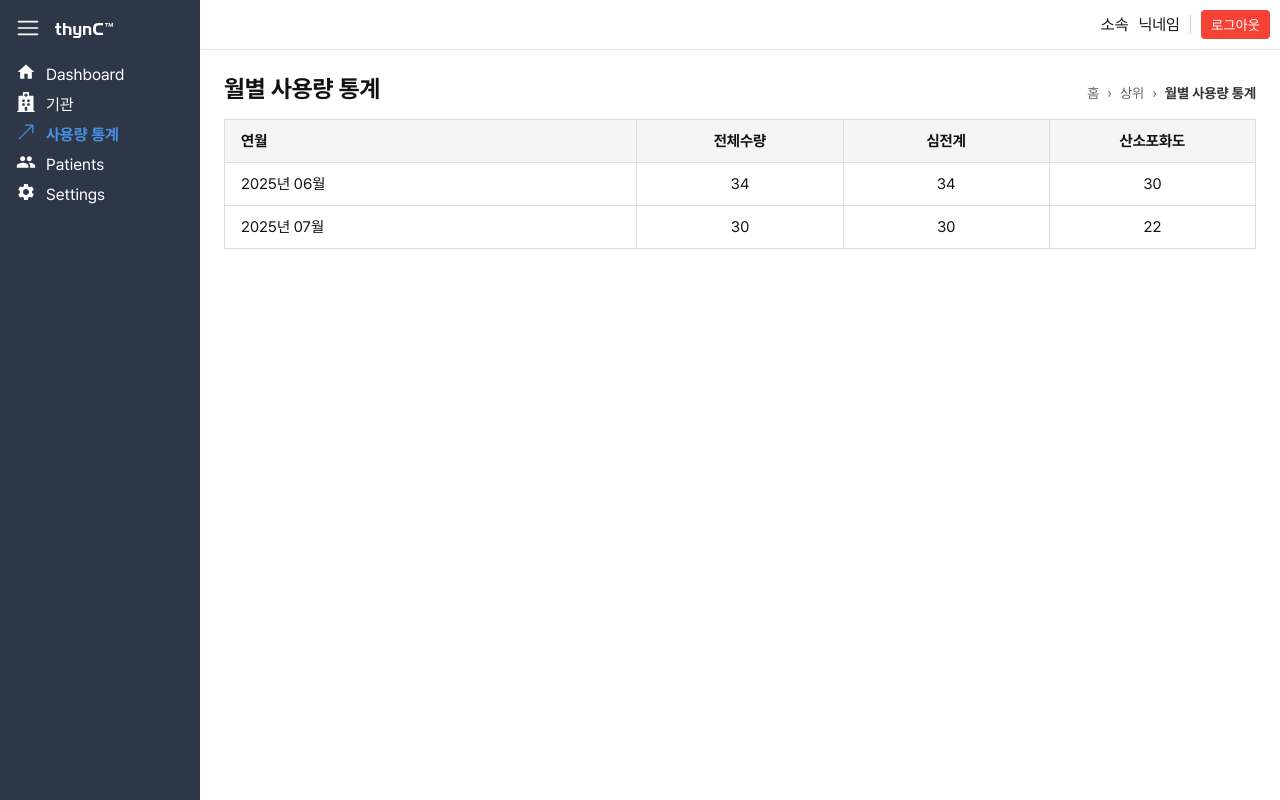
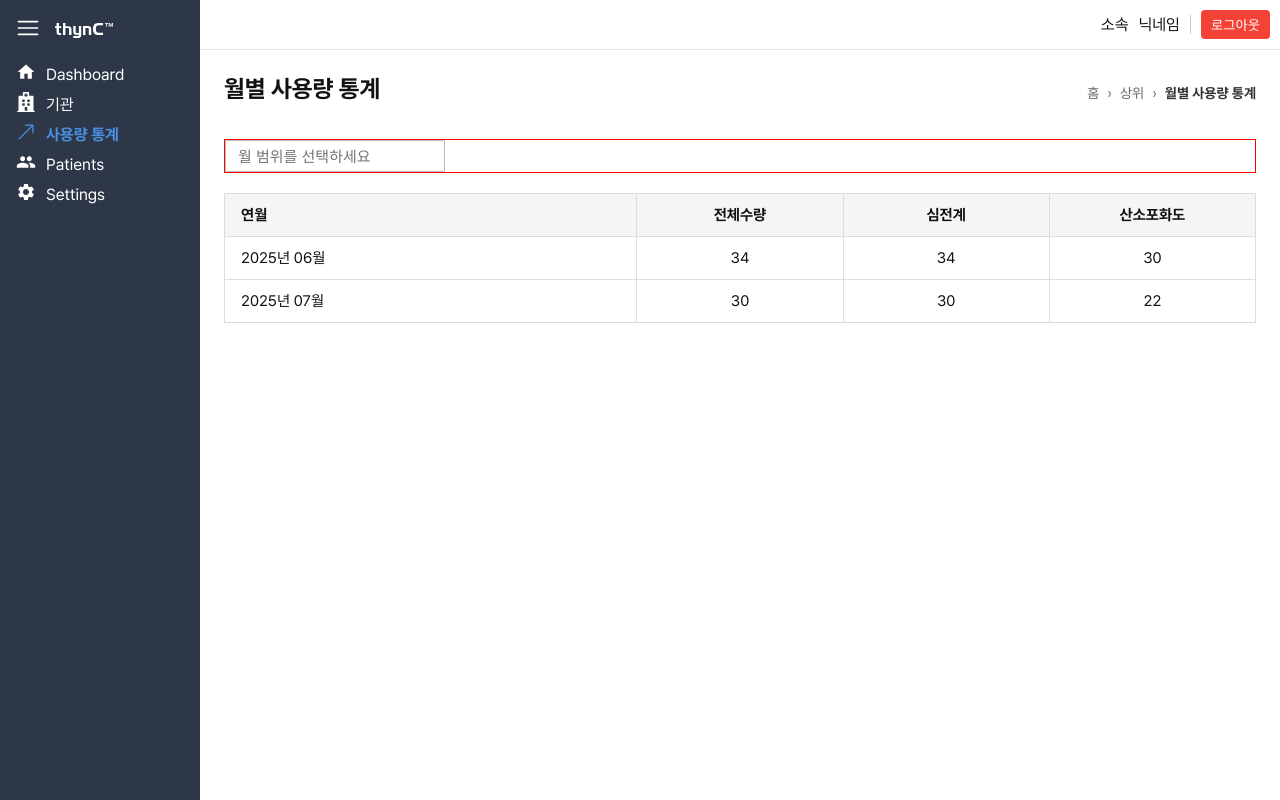
Before and after one commit to sizi7/control-system, a React (Vite) app: page /control-system/usagestats/monthly in a window 1280 px wide. Built offline with nearby package versions, Linux system fonts and the light colour scheme.

Commit message:
datePicker css 수정

```diff
--- a/src/App.css
+++ b/src/App.css
@@ -0,0 +1,95 @@
+/* Modal */
+.buttonGroup {
+    display: flex;
+    justify-content: center;
+    gap: 8px;
+    margin-top: 20px;
+}
+
+/* datepicker css */
+.datepickerInput {
+    height: 32px;
+    padding: 0 12px;
+    font-size: 15px;
+    border-radius: 1px;
+    border: 1px solid #BBBBBB;
+    width: 220px;
+    cursor: pointer;
+}
+
+.customCalendar {
+    font-family: 'Pretendard', sans-serif;
+    border-radius: 8px;
+    box-shadow: 0 6px 12px rgba(0, 0, 0, 0.1);
+    border: none;
+    overflow: hidden;
+}
+
+.react-datepicker__header {
+    background-color: #e8f0ff;
+    border-bottom: none;
+}
+
+.react-datepicker__month-text {
+    font-size: 14px;
+    padding: 8px 0;
+    margin: 4px auto;
+    border-radius: 6px;
+}
+
+.react-datepicker__month-text:hover {
+    background-color: #d2e4ff;
+    color: #145cc0;
+}
+
+.react-datepicker__month-text--selected {
+    background-color: #145cc0;
+    color: #fff;
+}
+
+
+.react-datepicker__day--selected,
+.react-datepicker__day--in-selecting-range,
+.react-datepicker__day--in-range,
+.react-datepicker__month-text--selected,
+.react-datepicker__month-text--in-selecting-range,
+.react-datepicker__month-text--in-range,
+.react-datepicker__quarter-text--selected,
+.react-datepicker__quarter-text--in-selecting-range,
+.react-datepicker__quarter-text--in-range,
+.react-datepicker__year-text--selected,
+.react-datepicker__year-text--in-selecting-range,
+.react-datepicker__year-text--in-range {
+    background-color: #0066BB !important;
+}
+
+.react-datepicker__day--keyboard-selected,
+.react-datepicker__month-text--keyboard-selected,
+.react-datepicker__quarter-text--keyboard-selected,
+.react-datepicker__year-text--keyboard-selected {
+    background-color: #0088FF !important;
+    color: #FFFFFF !important;
+}
+
+.react-datepicker__day:not([aria-disabled=true]):hover,
+.react-datepicker__month-text:not([aria-disabled=true]):hover,
+.react-datepicker__quarter-text:not([aria-disabled=true]):hover,
+.react-datepicker__year-text:not([aria-disabled=true]):hover {
+    background: rgba(0, 136, 255, 0.2) !important;
+    color: #0088FF !important
+}
+
+
+.react-datepicker__close-icon::after {
+    background: none !important;
+    color: #999 !important;
+    font-size: 1.2rem !important;
+}
+
+.react-datepicker__year .react-datepicker__year-text {
+    padding: 10px 0;
+}
+
+.react-datepicker__year-wrapper {
+    justify-content: center;
+}
--- a/src/App.jsx
+++ b/src/App.jsx
@@ -1,10 +1,8 @@
 import AppRoutes from './routes/AppRoutes';
+import './App.css';
 
 const App = () => {
-
-  return (
-      <AppRoutes />
-  );
+  return <AppRoutes />;
 };
 
 export default App;
--- a/src/components/common/Table/Table.module.css
+++ b/src/components/common/Table/Table.module.css
@@ -87,3 +87,7 @@ tbody tr:hover {
     font-size: 14px;
     user-select: none;
 }
+
+.clickableRow {
+    cursor: pointer;
+}
--- a/src/index.css
+++ b/src/index.css
@@ -112,71 +112,3 @@ h2 {
     justify-content: space-between;
     align-items: center;
 }
-
-/* Modal */
-.buttonGroup {
-    display: flex;
-    justify-content: center;
-    gap: 8px;
-    margin-top: 20px;
-}
-
-/* datepicker css */
-.react-datepicker__header {
-    background-color: #e8f0ff;
-    border-bottom: none;
-}
-
-.react-datepicker__month-text {
-    font-size: 14px;
-    padding: 8px 0;
-    margin: 4px auto;
-    border-radius: 6px;
-}
-
-.react-datepicker__month-text:hover {
-    background-color: #d2e4ff;
-    color: #145cc0;
-}
-
-.react-datepicker__month-text--selected {
-    background-color: #145cc0;
-    color: #fff;
-}
-
-
-.react-datepicker__day--selected,
-.react-datepicker__day--in-selecting-range,
-.react-datepicker__day--in-range,
-.react-datepicker__month-text--selected,
-.react-datepicker__month-text--in-selecting-range,
-.react-datepicker__month-text--in-range,
-.react-datepicker__quarter-text--selected,
-.react-datepicker__quarter-text--in-selecting-range,
-.react-datepicker__quarter-text--in-range,
-.react-datepicker__year-text--selected,
-.react-datepicker__year-text--in-selecting-range,
-.react-datepicker__year-text--in-range {
-    background-color: #0066BB !important;
-}
-
-.react-datepicker__day--keyboard-selected,
-.react-datepicker__month-text--keyboard-selected,
-.react-datepicker__quarter-text--keyboard-selected,
-.react-datepicker__year-text--keyboard-selected {
-    background-color: #4a90e2 !important;
-}
-
-.react-datepicker__close-icon::after {
-    background: none !important;
-    color: #999 !important;
-    font-size: 1.2rem !important;
-}
-
-.react-datepicker__year .react-datepicker__year-text {
-    padding: 10px 0;
-}
-
-.react-datepicker__year-wrapper {
-    justify-content: center;
-}
--- a/src/pages/UsageStats/MonthlyUsage.jsx
+++ b/src/pages/UsageStats/MonthlyUsage.jsx
@@ -1,13 +1,13 @@
 // MonthlyUsage.jsx
 
+import 'react-datepicker/dist/react-datepicker.css';
+import { ko } from 'date-fns/locale';
 import Breadcrumbs from '@/components/common/Layout/Breadcrumbs/Breadcrumbs';
 import Table from '@/components/common/Table/Table';
 import PageTitle from '@/components/layout/PageTitle/PageTitle';
 import DailyUsage from '@/components/UsageStats/DailyUsage';
 import { useState } from 'react';
-
-const MonthlyUsage = () => {
-  const [selectedMonth, setSelectedMonth] = useState(null);
+import DatePicker from 'react-datepicker';
 
 const columns = [
   // { key: 'id', label: '번호' },
@@ -36,6 +36,44 @@ const MonthlyUsage = () => {
   },
 ];
 
+const formatMonthKorean = (date) => {
+  if (!date) return '';
+  return `${date.getFullYear()}년 ${date.getMonth() + 1}월`;
+};
+
+const MonthlyUsage = () => {
+  const [selectedMonth, setSelectedMonth] = useState(null);
+  const [dateRange, setDateRange] = useState([null, null]);
+  const [start, end] = dateRange;
+
+  const handleChange = (range) => {
+    // 📌 날짜를 월 시작일과 월 마지막일로 맞춤
+    if (range[0]) {
+      const startOfMonth = new Date(
+        range[0].getFullYear(),
+        range[0].getMonth(),
+        1
+      );
+      range[0] = startOfMonth;
+    }
+    if (range[1]) {
+      const endOfMonth = new Date(
+        range[1].getFullYear(),
+        range[1].getMonth() + 1,
+        0
+      );
+      range[1] = endOfMonth;
+    }
+
+    setDateRange(range);
+
+    if (range[0] && range[1]) {
+      console.log(
+        `선택된 월 범위: ${formatMonthKorean(range[0])} ~ ${formatMonthKorean(range[1])}`
+      );
+    }
+  };
+
   const goToDailyUsage = (row) => {
     setSelectedMonth(row.month);
     console.log('selectedMonth', selectedMonth);
@@ -48,6 +86,28 @@ const MonthlyUsage = () => {
         <Breadcrumbs name="월별 사용량 통계" />
       </div>
       <section>
+        <div style={{ margin: '20px 0', border: '1px solid red' }}>
+          <DatePicker
+            locale={ko}
+            selectsRange
+            startDate={start}
+            endDate={end}
+            onChange={handleChange}
+            dateFormat="yyyy-MM"
+            placeholderText="월 범위를 선택하세요"
+            showMonthYearPicker
+            isClearable
+            className="datepickerInput"
+            calendarClassName="customCalendar"
+          />
+
+          {/* {start && end && (
+            <p>
+              선택된 월 범위: {formatMonthKorean(start)} ~{' '}
+              {formatMonthKorean(end)}
+            </p>
+          )} */}
+        </div>
         <Table
           columns={columns}
           data={posts}
--- a/src/pages/UsageStats/UsageStats.jsx
+++ b/src/pages/UsageStats/UsageStats.jsx
@@ -68,7 +68,7 @@ const UsageStats = () => {
         <div
           style={{
             display: 'flex',
-            justifyContent: 'space-between',
+            justifyContent: 'end',
             gap: '8px',
           }}
         >
```
Lines whose indentation alone changed are shown as unchanged.
